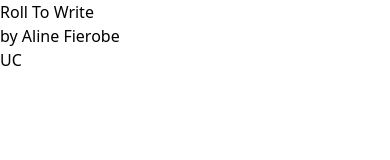
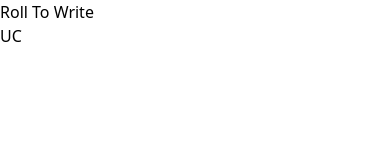
Before and after one commit to AlineFierobe/rollToWrite, a Vue app: page / in a window 390 px wide. Shown: the top 160 px of the page. Built offline with nearby package versions, Linux system fonts and the light colour scheme.

Commit message:
update footer

```diff
--- a/src/components/organisms/footer/OrganismFooter.vue
+++ b/src/components/organisms/footer/OrganismFooter.vue
@@ -18,8 +18,11 @@ let organismClass = "o-footer";
 
 <template>
   <footer :class="organismClass">
-    <h3>{{ store.config.title }}</h3>
-    <a :href="store.config.devWebsite" target="_blank"
+    <h3 :class="organismClass + '__title'">{{ store.config.title }}</h3>
+    <a
+      :href="store.config.devWebsite"
+      target="_blank"
+      :class="organismClass + '__link'"
       >by {{ store.config.devName }}</a
     >
   </footer>
--- a/src/components/organisms/footer/_footer.scss
+++ b/src/components/organisms/footer/_footer.scss
@@ -1,3 +1,6 @@
 .o-footer {
-  @apply w-full;
+  &__link {
+    @apply hidden;
+    @apply lg:block;
+  }
 }
```
